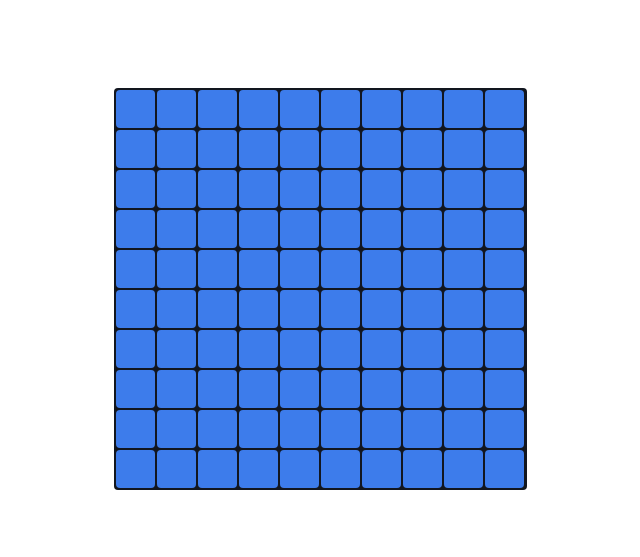
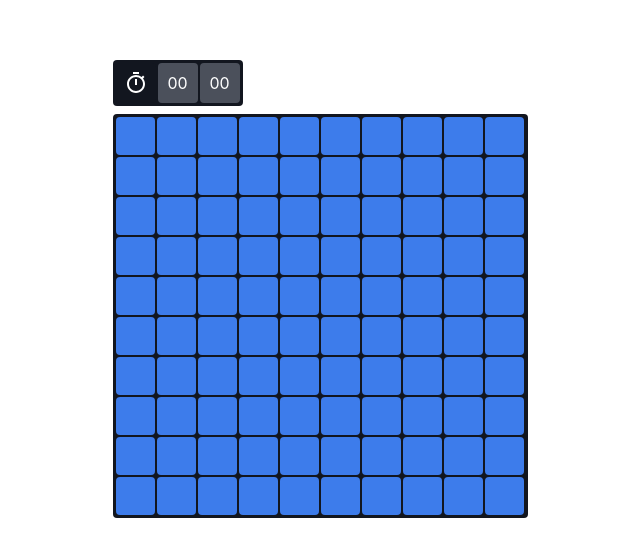
Before and after one commit to SuhairZain/minesweeper, a React (Create React App) app: page / in a window 1280 px wide. Shown: the part 111-668 px from the top of the page, without its empty margins (320-960 px from the left). Built offline with nearby package versions, Linux system fonts and the light colour scheme.

Commit message:
Add timer and game won logic

```diff
--- a/src/App.tsx
+++ b/src/App.tsx
@@ -1,5 +1,6 @@
 import { useState } from "react";
 import "./App.css";
+import { Timer } from "./components/Timer";
 import { Board } from "./game/components/Board";
 import { createBoard } from "./game/createBoard";
 import { getTouchingEmptyTiles } from "./game/getTouchingEmptyTiles";
@@ -22,7 +23,11 @@ function App() {
     visibilityState: board.tiles.map(() => "hidden"),
   });
 
-  const gameStarted = boardState.visibilityState.some((v) => v !== "hidden");
+  const gameWon = board.tiles.every((t, i) =>
+    t.isMine ? true : boardState.visibilityState[i] === "unveiled"
+  );
+
+  const [gameStarted, setGameStarted] = useState(false);
 
   return (
     <div className="App">
@@ -33,22 +38,39 @@ function App() {
           flex: 1,
         }}
       >
+        <div
+          style={{
+            flexDirection: "column",
+          }}
+        >
+          <Timer
+            status={
+              gameStarted && !(boardState.gameOver || gameWon)
+                ? "running"
+                : "stopped"
+            }
+            style={{ marginBottom: 8, alignSelf: "flex-start" }}
+          />
           <Board
             board={board}
             state={boardState}
+            gameWon={gameWon}
             onClick={(index) => {
               let maybeUpdatedBoard = board;
 
               if (!gameStarted) {
-              maybeUpdatedBoard = createBoard(boardSize, 10, index);
+                maybeUpdatedBoard = createBoard(boardSize, 40, index);
                 setBoard(maybeUpdatedBoard);
+                setGameStarted(true);
               }
 
               const gameOver = maybeUpdatedBoard.tiles[index].isMine;
 
               const tilesToUnveil = gameOver
                 ? [index]
-              : [index].concat(getTouchingEmptyTiles(maybeUpdatedBoard, index));
+                : [index].concat(
+                    getTouchingEmptyTiles(maybeUpdatedBoard, index)
+                  );
 
               setBoardState({
                 gameOver,
@@ -63,6 +85,7 @@ function App() {
           />
         </div>
       </div>
+    </div>
   );
 }
 
--- /dev/null
+++ b/src/components/Timer.tsx
@@ -0,0 +1,63 @@
+import { CSSProperties, useEffect, useState } from "react";
+import { styled } from "../interfaces/Styles";
+import { css } from "@emotion/css";
+import timerIcon from "../images/timer_black_24dp.svg";
+
+export type ITimerStatus = "running" | "stopped";
+
+export interface ITimerProps {
+  status: ITimerStatus;
+  style?: CSSProperties;
+}
+
+let timerId: NodeJS.Timeout;
+
+const styles = styled({
+  root: { backgroundColor: "#12161F", padding: 2, borderRadius: 4 },
+  timer: {
+    backgroundColor: "#12161F",
+  },
+  content: {
+    height: 40,
+    width: 40,
+    borderRadius: 4,
+    backgroundColor: "#4b505b",
+    margin: 1,
+    alignItems: "center",
+    justifyContent: "center",
+    flex: 1,
+    alignSelf: "stretch",
+    color: "white",
+  },
+});
+
+export const Timer = ({ status, style }: ITimerProps) => {
+  const [time, setTime] = useState<number>(0);
+
+  useEffect(() => {
+    if (status === "running") {
+      timerId = setInterval(() => {
+        setTime((seconds) => seconds + 1);
+      }, 1000);
+    }
+
+    if (status === "stopped") {
+      clearInterval(timerId);
+    }
+
+    return () => clearInterval(timerId);
+  }, [status]);
+
+  const seconds = `${time % 60}`.padStart(2, "0");
+  const minutes = `${Math.floor(time / 60)}`.padStart(2, "0");
+
+  return (
+    <div className={css(styles.root)} style={style}>
+      <div className={css(styles.content, styles.timer)}>
+        <img src={timerIcon} />
+      </div>
+      <div className={css(styles.content)}>{minutes}</div>
+      <div className={css(styles.content)}>{seconds}</div>
+    </div>
+  );
+};
--- a/src/game/components/Board.tsx
+++ b/src/game/components/Board.tsx
@@ -8,7 +8,7 @@ const styles = styled({
   root: {
     backgroundColor: "#12161F",
     borderRadius: 4,
-    padding: 1,
+    padding: 2,
     flexWrap: "wrap",
   },
 });
@@ -16,11 +16,18 @@ const styles = styled({
 export interface IBoardProps {
   board: IBoard;
   state: IBoardState;
+  gameWon: boolean;
   onClick: (index: number) => void;
   onRightClick: (index: number) => void;
 }
 
-export const Board = ({ board, state, onClick, onRightClick }: IBoardProps) => {
+export const Board = ({
+  board,
+  state,
+  gameWon,
+  onClick,
+  onRightClick,
+}: IBoardProps) => {
   const { visibilityState } = state;
 
   const boardSize = getBoardSize(board);
@@ -40,6 +47,7 @@ export const Board = ({ board, state, onClick, onRightClick }: IBoardProps) => {
             isMine={isMine}
             visibility={visibility}
             nearbyMines={getNearbyMines(board, i)}
+            gameWon={gameWon}
             gameOver={state.gameOver}
             style={{ flex: childFlex }}
             onClick={() => {
--- a/src/game/components/Tile.tsx
+++ b/src/game/components/Tile.tsx
@@ -56,6 +56,7 @@ const getColorForNearbyMines = (nearbyMines: number) => {
 
 export interface ITileProps {
   gameOver: boolean;
+  gameWon: boolean;
   isMine: boolean;
   visibility: ITileVisibilityState;
   nearbyMines: number;
@@ -69,6 +70,7 @@ export const Tile = ({
   visibility,
   nearbyMines,
   gameOver,
+  gameWon,
   style,
   onClick,
   onRightClick,
@@ -76,7 +78,7 @@ export const Tile = ({
   const isUnveiled = visibility === "unveiled";
   const isFlagged = visibility === "flagged";
 
-  const canClick = !gameOver && !isUnveiled && !isFlagged;
+  const canClick = !(gameOver || gameWon) && !isUnveiled && !isFlagged;
   const clickHandler = canClick ? onClick : () => {};
 
   return (
```
Also changed, not shown: src/images/timer_black_24dp.svg (added). Lines whose indentation alone changed are shown as unchanged.
